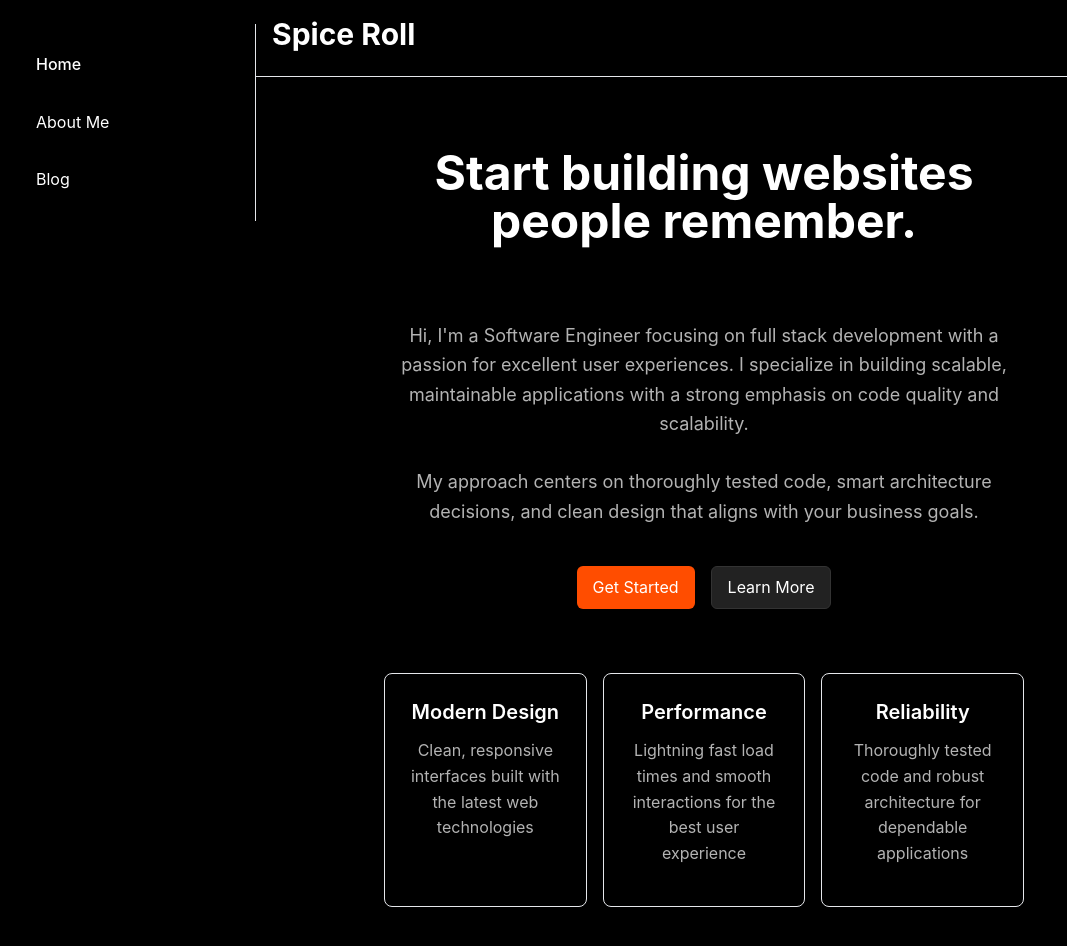
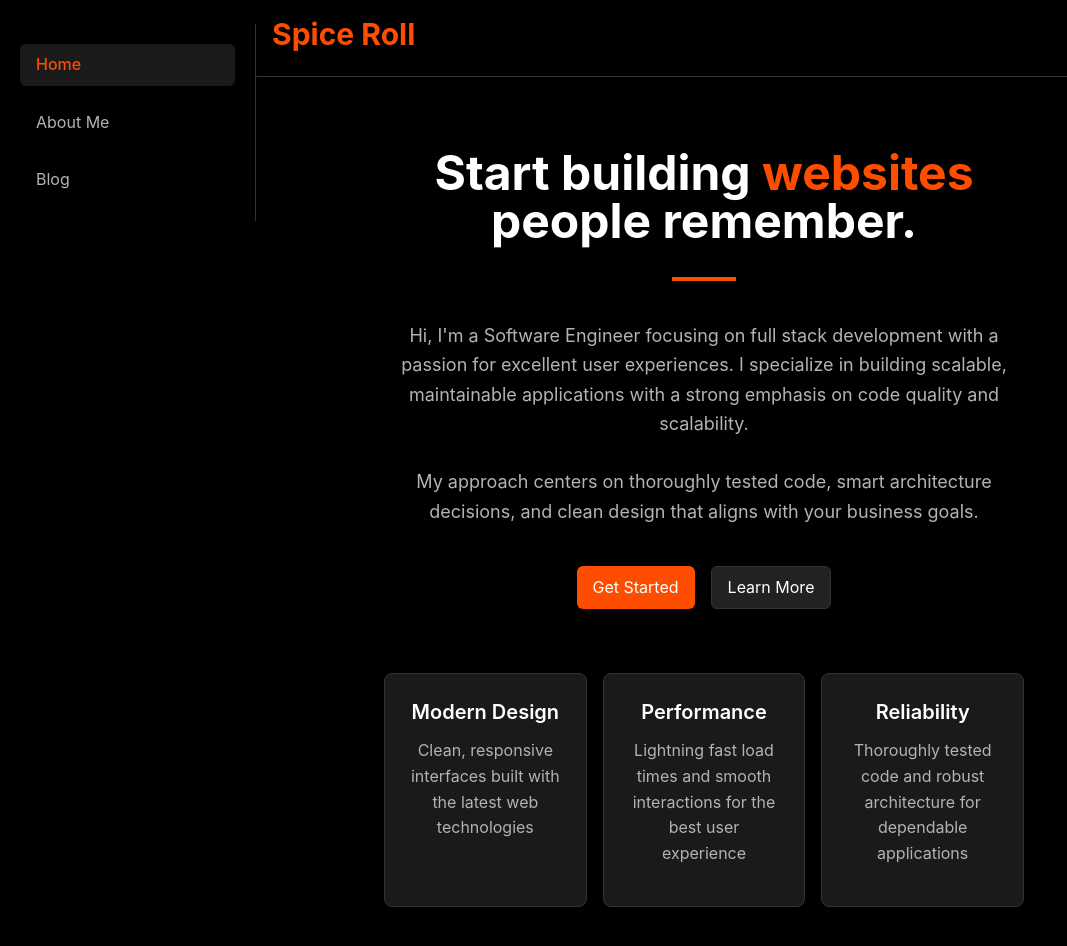
Before and after one commit to bwSpiceBall/spiceRoll, a React (Vite) app: page / in a window 1280 px wide. Shown: the top 946 px of the page, without its empty margins (0-1067 px from the left). Built offline with nearby package versions, Linux system fonts and the light colour scheme.

Commit message:
dept: add new tailwind config

```diff
--- a/package.json
+++ b/package.json
@@ -28,6 +28,7 @@
     },
     "devDependencies": {
         "@eslint/js": "^9.13.0",
+        "@tailwindcss/typography": "^0.5.16",
         "@tanstack/eslint-plugin-query": "^5.60.1",
         "@testing-library/jest-dom": "^6.6.3",
         "@testing-library/react": "^16.3.0",
--- a/tailwind.config.js
+++ b/tailwind.config.js
@@ -1,20 +1,76 @@
+/** @type {import('tailwindcss').Config} */
 export default {
-    content: ['./index.html', './src/**/*.{js,ts,jsx,tsx}'],
-    theme: {
-        extend: {
-            colors: {
-                // green: '#A8E6CF',
-                // lime: '#DCEDC1',
-                peach: '#FFDDC1',
-                // pink: '#FFABAB',
-                // rose: '#FF8B94',
-                white: '#FFFFFF',
-                'light-gray': '#F4F5F6',
-                // teal: '#02E3A7',
-                navy: '#13144D',
-                // blue: '#103CF6',
+  content: [
+    "./index.html",
+    "./src/**/*.{js,ts,jsx,tsx}",
+  ],
+  theme: {
+    extend: {
+      colors: {
+        primary: {
+          DEFAULT: '#FF4D00',
+          dark: '#E64500',
+        },
+        dark: {
+          DEFAULT: '#000000',
+          100: '#111111',
+          200: '#1A1A1A',
+          300: '#222222',
+          400: '#333333',
+        },
+        light: {
+          DEFAULT: '#FFFFFF',
+          100: '#B3B3B3',
+          200: '#777777',
+        },
+      },
+      fontFamily: {
+        sans: ['Inter', 'system-ui', '-apple-system', 'BlinkMacSystemFont', 'sans-serif'],
+        mono: ['SF Mono', 'Roboto Mono', 'Courier New', 'monospace'],
+      },
+      typography: {
+        DEFAULT: {
+          css: {
+            color: '#FFFFFF',
+            h1: {
+              color: '#FFFFFF',
             },
+            h2: {
+              color: '#FFFFFF',
+            },
+            h3: {
+              color: '#FFFFFF',
+            },
+            h4: {
+              color: '#FFFFFF',
+            },
+            p: {
+              color: '#B3B3B3',
+            },
+            a: {
+              color: '#FF4D00',
+              '&:hover': {
+                color: '#E64500',
+              },
+            },
+            code: {
+              color: '#FFFFFF',
+              backgroundColor: '#1A1A1A',
+              padding: '0.25rem 0.4rem',
+              borderRadius: '0.25rem',
+              fontWeight: '400',
+            },
+            pre: {
+              backgroundColor: '#1A1A1A',
+              color: '#FFFFFF',
+              borderColor: '#333333',
+            },
+          },
         },
+      },
     },
-    plugins: ['prettier-plugin-tailwindcss'],
+  },
+  plugins: [
+    require('@tailwindcss/typography'),
+  ],
 }
```
Also changed, not shown: 1 other file (tests, documents, lock files or other folders).
